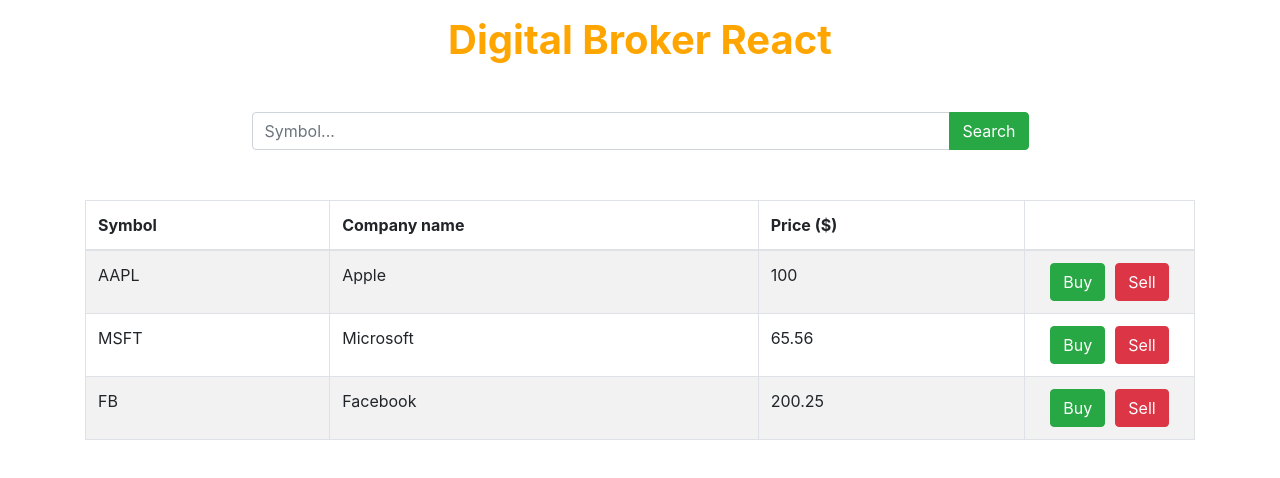
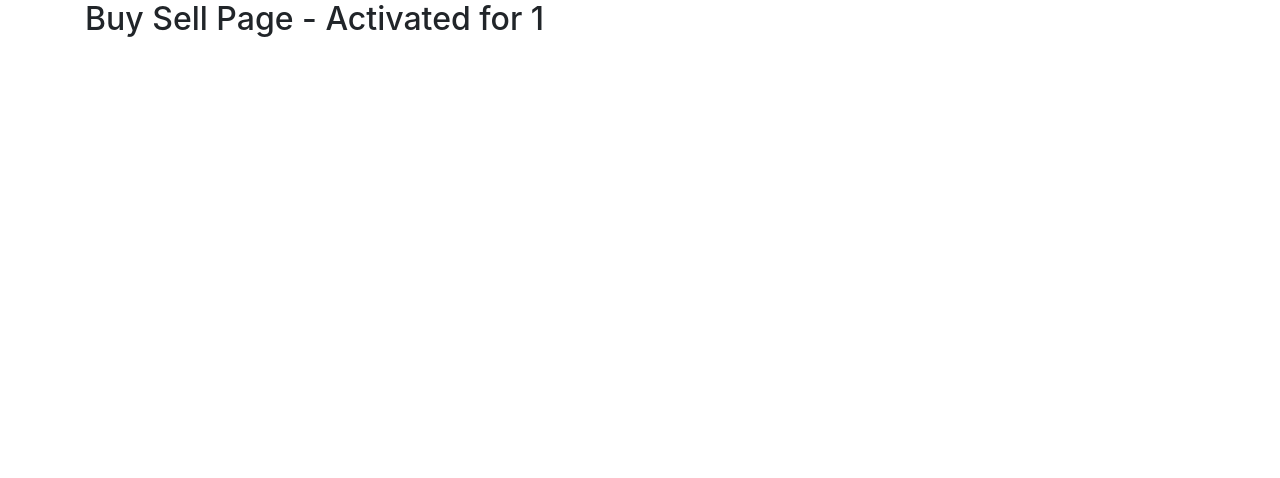
Before and after one commit to LukasMomot/Digital-Broker-React, a React (Create React App) app: page /buysell/1 in a window 1280 px wide. Shown: the top 478 px of the page. Built offline with nearby package versions, Linux system fonts and the light colour scheme; no server answers.

Commit message:
Add buysell page and adjust routing

```diff
--- a/src/App.tsx
+++ b/src/App.tsx
@@ -2,6 +2,7 @@
 import { BrowserRouter as Router, Switch, Route } from "react-router-dom";
 import { Container, Row, Col } from "react-bootstrap";
 import SearchPage from "./stocks-search/pages/SearchPage";
+import BuySellPage from "./stocks-search/pages/BuySellPage";
 
 function App() {
   return (
@@ -10,9 +11,8 @@
         <Col>
           <Router>
             <Switch>
-              <Route path="/">
-                <SearchPage />
-              </Route>
+              <Route path="/buysell/:symbol" component={BuySellPage} />
+              <Route path="/" component={SearchPage} />
             </Switch>
           </Router>
         </Col>
--- a/src/stocks-search/components/stock-list/StockList.tsx
+++ b/src/stocks-search/components/stock-list/StockList.tsx
@@ -2,14 +2,23 @@
 import { Table, Button } from "react-bootstrap";
 import styles from "./StockList.module.scss";
 import { StockPrice } from "../../../businessLogic/stockPrice";
+import { useHistory } from "react-router-dom";
 
 interface IStockListProps {
   items: StockPrice[];
 }
 
 const StockList: React.FC<IStockListProps> = (props) => {
-  const buy = (symbol: string) => console.log(`Buying stock ${symbol}`);
-  const sell = (symbol: string) => console.log(`Selling stock ${symbol}`);
+  const router = useHistory();
+
+  const buy = (symbol: string) => {
+    console.log(`Buying stock ${symbol}`);
+    router.push(`/buysell/${symbol}`);
+  };
+
+  const sell = (symbol: string) => {
+    console.log(`Selling stock ${symbol}`);
+  };
 
   const stockItems = props.items.map((stock) => (
     <tr key={stock.symbol}>
--- /dev/null
+++ b/src/stocks-search/pages/BuySellPage.tsx
@@ -0,0 +1,11 @@
+import * as React from "react";
+import { useParams } from "react-router-dom";
+
+interface IBuySellPageProps {}
+
+const BuySellPage: React.FunctionComponent<IBuySellPageProps> = (props) => {
+  const { symbol } = useParams();
+  return <h2>Buy Sell Page - Activated for {symbol}</h2>;
+};
+
+export default BuySellPage;
```
